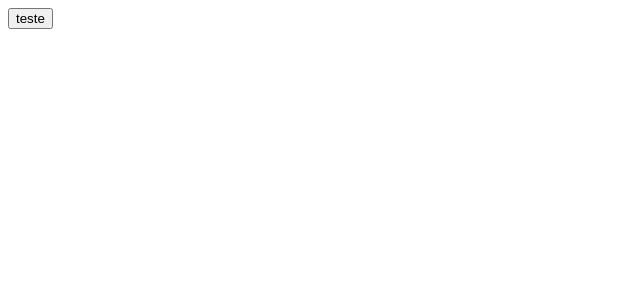
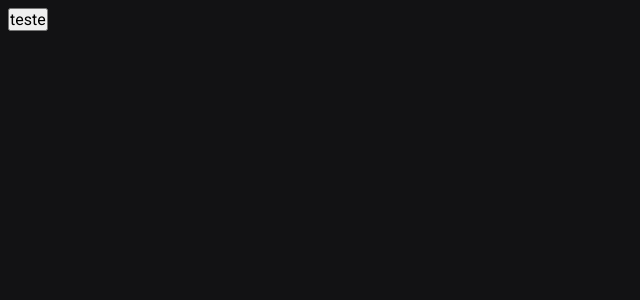
Before and after one commit to rafaelborges26/pomodoro-web, a React (Vite) app: page / in a window 1280 px wide. Shown: the top 300 px of the page, without its empty margins (0-640 px from the left). Built offline with nearby package versions, Linux system fonts and the light colour scheme.

Commit message:
configurated globals themes and globals fonts

```diff
--- a/index.html
+++ b/index.html
@@ -2,7 +2,11 @@
 <html lang="en">
   <head>
     <meta charset="UTF-8" />
+    <link rel="preconnect" href="https://fonts.googleapis.com" />
+    <link rel="preconnect" href="https://fonts.gstatic.com" crossorigin />
     <meta name="viewport" content="width=device-width, initial-scale=1.0" />
+    <link href="https://fonts.googleapis.com/css2?family=Roboto+Mono:wght@700&family=Roboto:wght@400;700&display=swap" rel="stylesheet" />
+
     <title>Pomodoro</title>
   </head>
   <body>
--- a/src/App.tsx
+++ b/src/App.tsx
@@ -1,11 +1,14 @@
 import { ThemeProvider } from 'styled-components'
 import { defaultTheme } from './styles/themes/default'
+import { GlobalStyle } from './styles/global'
 
 export function App() {
 
   return (
     <ThemeProvider theme={defaultTheme}>
       <button>teste</button>
+
+      <GlobalStyle />
     </ThemeProvider>
   )
 }
--- /dev/null
+++ b/src/styles/global.ts
@@ -0,0 +1,25 @@
+import { createGlobalStyle } from 'styled-components'
+
+export const GlobalStyle = createGlobalStyle`
+    * {
+        padding: 0;
+        padding: 0;
+        box-sizing: border-box;
+    }
+
+    :focus {
+        outline: 0;
+        box-shadow: 0 0 0 2px ${props => props.theme['green-500']};
+    }
+
+    body {
+        background: ${props => props.theme['gray-900']};
+        color: ${props => props.theme['gray-300']};
+    }
+
+    body, input, textarea, button {
+        font-family: 'Roboto', sans-serif;
+        font-weight: 400;
+        font-size: 1rem;
+    }
+`
--- a/src/styles/themes/default.ts
+++ b/src/styles/themes/default.ts
@@ -1,3 +1,20 @@
 export const defaultTheme = {
-    primary: 'purple'
-}
+    white: '#fff',
+
+    'gray-100': '#E1E1E6',
+    'gray-300': '#C4C4CC',
+    'gray-400': '#8D8D99',
+    'gray-500': '#7C7C8A',
+    'gray-600': '#323238',
+    'gray-700': '#29292E',
+    'gray-800': '#202024',
+    'gray-900': '#121214',
+
+    'green-300': '#00B37E',
+    'green-500': '#00875F',
+    'green-700': '#015F43',
+
+    'red-500': '#AB222E',
+    'red-700': '#7A1921',
+
+    'yellow-500': '#FBA94C',}
```
